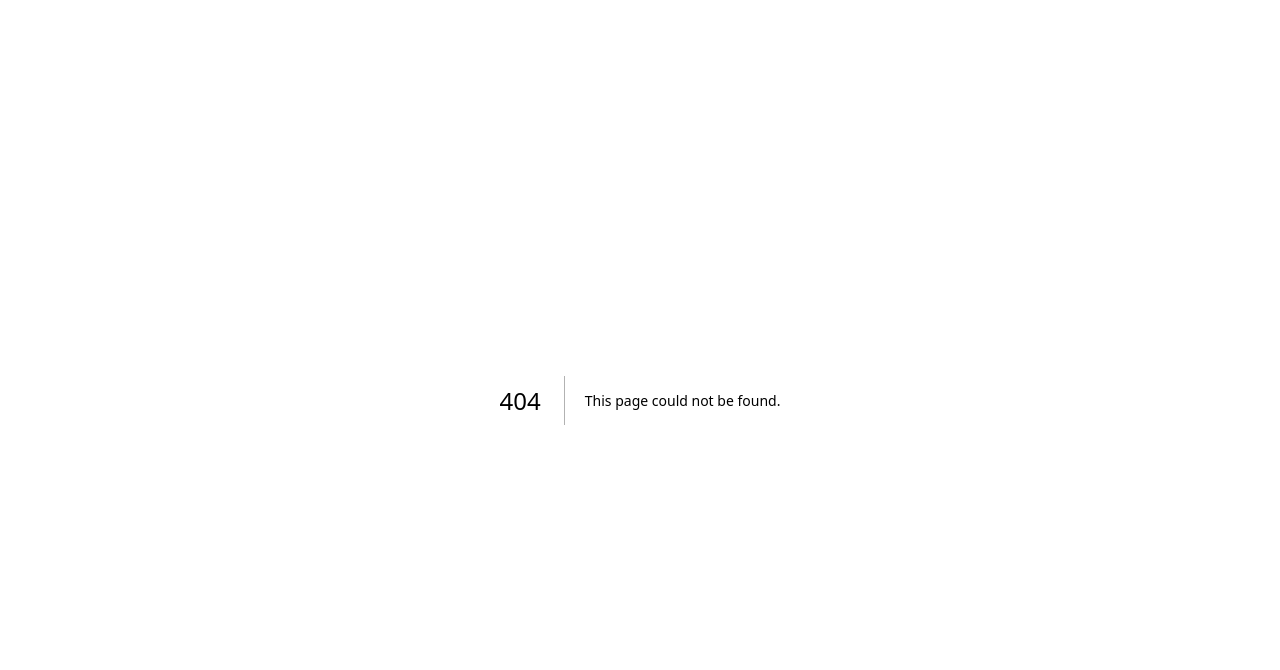
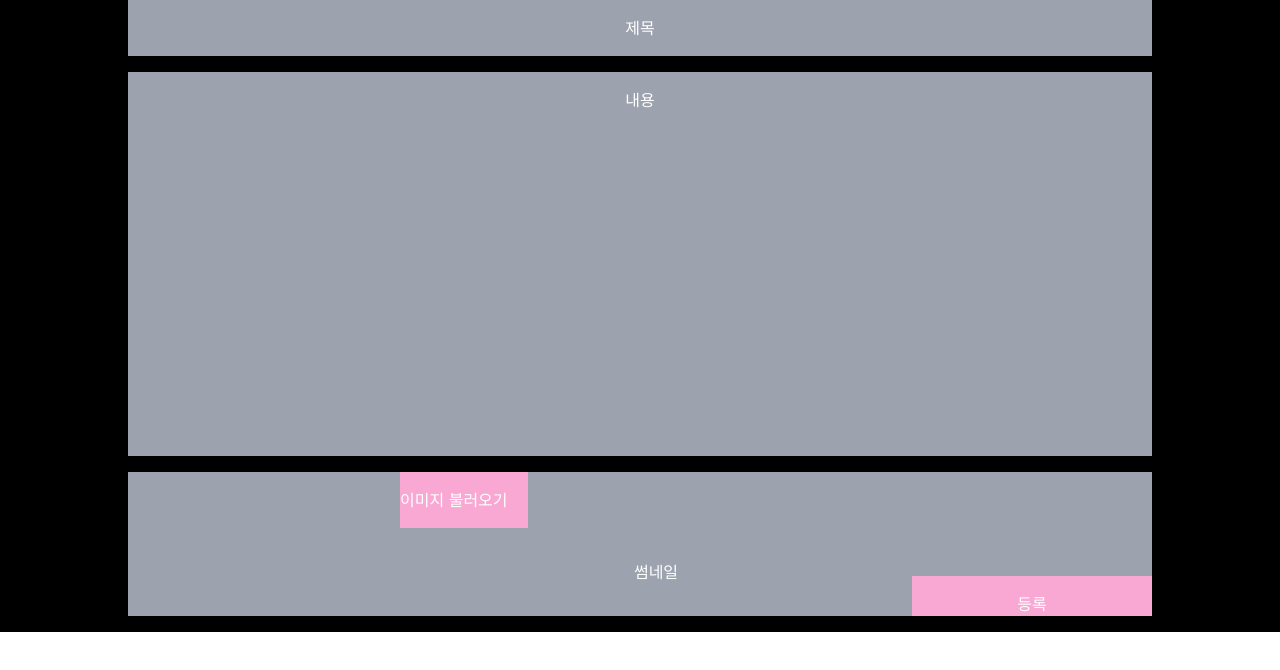
Before and after one commit to KDT-IaaS-Class-One-Group/KDT-IaaS-4team-ERP, a Next.js app: page /cus/customer/writing in a window 1280 px wide. Before the commit this address had no page. Shown: the top 670 px of the page. Built offline with nearby package versions, Linux system fonts and the light colour scheme.

Commit message:
feat : 고객센터 글쓰기 버튼 컴포넌트 구현중

```diff
--- /dev/null
+++ b/app/componunt/clientComp/writ.tsx
@@ -0,0 +1,30 @@
+// 인터페이스 정의
+interface MyInterface {
+    title: string;
+    content: string;
+    btn: string;
+    image: string;
+    submit: string;
+
+}
+
+export default function writingPage({ title, content, btn, image, submit }: MyInterface) {
+    return (
+
+        <div>
+            <div>{title}</div>
+
+            <div>{content}</div>
+
+            <div>{btn}</div>
+
+            <div>{image}</div>
+
+            <div>{submit}</div>
+
+        </div>
+
+    )
+
+
+}
--- /dev/null
+++ b/app/cus/customer/writing/page.tsx
@@ -0,0 +1,45 @@
+import List from '@/app/componunt/clientComp/writ';
+import React from 'react';
+
+export default function WritingPage() {
+    return (
+        <div className="flex flex-col items-center bg-black text-white">
+            {/* Area1: 글 쓰기 제목 */}
+            <div className="bg-gray-400 w-4/5 h-50 mb-4">
+                <div className="text-center py-4">제목</div>
+            </div>
+
+            {/* Area2: 글 쓰기 내용 */}
+            <div className="bg-gray-400 w-4/5 h-96 mb-4">
+                <div className="text-center py-4">내용</div>
+            </div>
+
+            {/* Area3: 사진 업로드 영역 */}
+            <div className="bg-gray-400 w-4/5 h-5000 mb-4 flex justify-end">
+                {/* Area3-div 2: 불러온 사진 썸네일 */}
+                <div className="bg-gray-400 w-1/2 h-450 mb-4">
+                    <div className="w-1/2">
+
+                        {/* Area3-div 1: 이미지 썸네일 */}
+                        <button className="bg-pink-300 w-32 h-100 mb-4 flex">
+                            <div className="text-center py-4">이미지 불러오기</div>
+                        </button>
+                    </div>
+                    <div className="text-center py-4">썸네일</div>
+                </div>
+
+            {/* Area4: 등록 버튼(input button) */}
+            <div className='bg-gray-400 w-60 flex items-end'>
+
+                <button className="bg-pink-300 w-60 h-10">
+                    <div className="text-center py-4">등록</div>
+                </button>
+
+            </div>
+
+
+            </div>
+
+        </div>
+    );
+}
```
